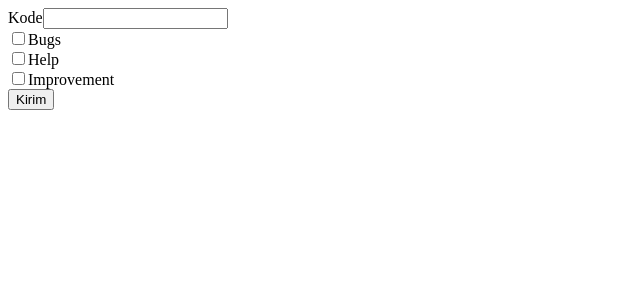
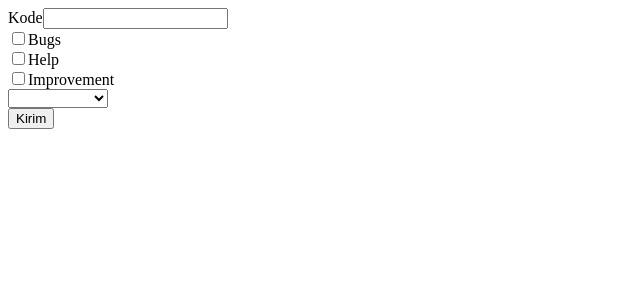
Before and after one commit to dimMaryanto93/angular6-reactiveform-example, an Angular app: page / in a window 1280 px wide. Shown: the top 300 px of the page, without its empty margins (0-640 px from the left). Built offline with nearby package versions, Linux system fonts and the light colour scheme.

Commit message:
membuat combobox selection

```diff
--- a/src/app/app.component.html
+++ b/src/app/app.component.html
@@ -8,6 +8,11 @@
       <input type="checkbox" formControlName="selected" placeholder="Item name">{{models[i].name}}
     </div>
   </div>
+  <div formGroupName="selection">
+    <select name="id" id="id" formControlName="id">
+      <option *ngFor="let model of models" [value]="model.id">{{model.name}}</option>
+    </select>
+  </div>
   <div>
     <button type="submit">Kirim</button>
   </div>
--- a/src/app/app.component.ts
+++ b/src/app/app.component.ts
@@ -24,7 +24,10 @@ export class AppComponent implements OnInit {
   ngOnInit(): void {
     this.formGroup = this._form.group({
       id: ['', Validators.required],
-      items: this._form.array([])
+      items: this._form.array([]),
+      selection: this._form.group(
+        {'id': ''}
+      )
     });
 
     const values = this.items;
@@ -43,6 +46,7 @@ export class AppComponent implements OnInit {
       .map(data => {
         return {id: data.id};
       });
-    console.log(itemsValue);
+    const value = this.formGroup.value;
+    console.log(value);
   }
 }
```
